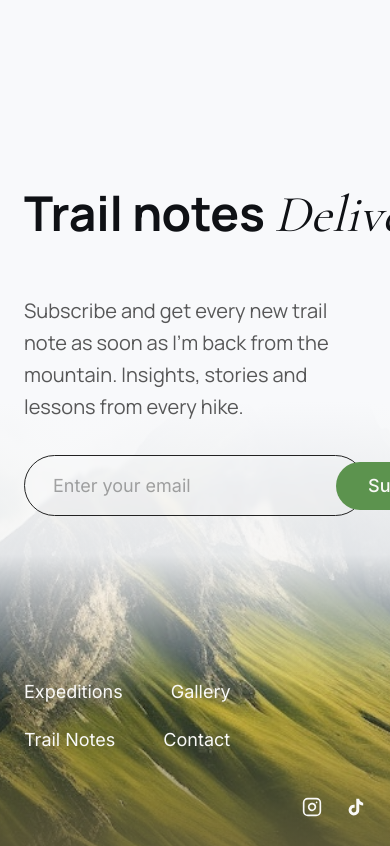
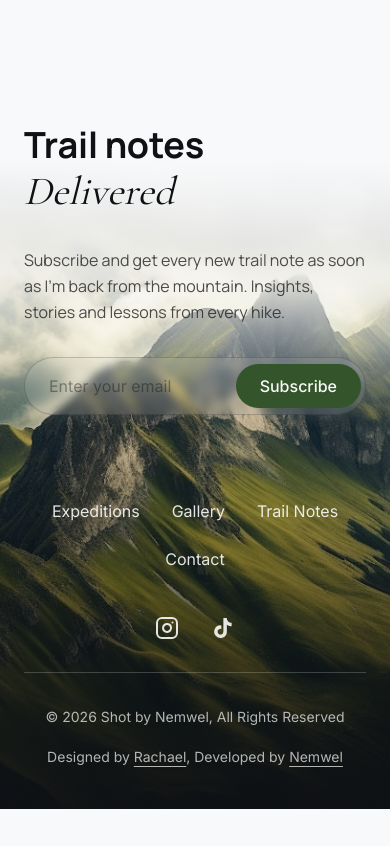
Before and after one commit to letsspice/shotsbynemwel, a Next.js app: page / in a window 390 px wide. Shown: the part 5280-6126 px from the top of the page. After the commit the page ends 6089 px from the top, so only its background shows below. Built offline with nearby package versions, Linux system fonts and the light colour scheme.

Commit message:
work on the footer section mobile version of the app

```diff
--- a/app/components/sections/Footer.tsx
+++ b/app/components/sections/Footer.tsx
@@ -1,5 +1,4 @@
 "use client";
-
 import React, { useState } from "react";
 import Image from "next/image";
 import Link from "next/link";
@@ -35,55 +34,53 @@ export default function Footer() {
           priority
         />
 
-        {/* TOP GRADIENT: The "Mist" that clears at the middle */}
+        {/* TOP GRADIENT: The "Mist" that clears at the middle - Adjusted for mobile blend */}
         <div
           className="absolute inset-0 z-10"
           style={{
-            background: "linear-gradient(180deg, #F8F9FB 0%, #F8F9FB 35%, rgba(248, 249, 251, 0.9) 50%, rgba(248, 249, 251, 0) 65%)"
+            background: "linear-gradient(180deg, #F8F9FB 0%, #F8F9FB 15%, rgba(248, 249, 251, 0.8) 30%, rgba(248, 249, 251, 0) 50%)"
           }}
         />
-
         {/* BOTTOM GRADIENT: Subtle Olive Wrap for text legibility */}
         <div
           className="absolute inset-0 z-20"
           style={{
-            background: "linear-gradient(0deg, #595640 0%, #6D643E 15%, rgba(109, 100, 62, 0) 40%)"
+            background: "linear-gradient(0deg, rgba(15, 17, 21, 0.95) 0%, rgba(15, 17, 21, 0.6) 25%, rgba(15, 17, 21, 0) 60%)"
           }}
         />
       </div>
 
       {/* 2. Content Layer */}
-      <div className="relative z-30 px-6 md:px-[100px] pt-[140px] pb-[40px]">
+      <div className="relative z-30 px-6 md:px-[100px] pt-[80px] md:pt-[140px] pb-[40px]">
         <div className="max-w-[1238px] mx-auto">
 
           {/* Newsletter Section */}
-          <div className="grid grid-cols-1 lg:grid-cols-2 gap-12 mb-[160px] items-start">
+          <div className="grid grid-cols-1 lg:grid-cols-2 gap-8 md:gap-12 mb-[80px] md:mb-[160px] items-start">
             <div>
-              <h2 className="tracking-[-0.0128em] whitespace-nowrap">
-                <span className="font-manrope font-bold text-[48px] leading-[60px] text-dark">
+              <h2 className="tracking-[-0.0128em]">
+                <span className="font-manrope font-bold text-[36px] md:text-[48px] leading-[44px] md:leading-[60px] text-dark block md:inline">
                   Trail notes{" "}
                 </span>
-                <span className="font-serif italic font-normal text-[52px] leading-[64px] text-dark tracking-[0.002em]">
+                <span className="font-serif italic font-normal text-[40px] md:text-[52px] leading-[48px] md:leading-[64px] text-dark tracking-[0.002em]">
                   Delivered
                 </span>
               </h2>
             </div>
-
             <div className="flex flex-col">
-              <p className="font-manrope font-normal text-[20px] leading-[32px] text-body opacity-75 mb-8 max-w-[500px]">
+              <p className="font-manrope font-normal text-[16px] md:text-[20px] leading-[26px] md:leading-[32px] text-body opacity-80 mb-8 max-w-[500px]">
                 Subscribe and get every new trail note as soon as I&apos;m back from the mountain.
                 Insights, stories and lessons from every hike.
               </p>
 
-              {/* Newsletter Form */}
+              {/* Newsletter Form: Styled as a pill to match mobile UI */}
               <form onSubmit={handleSubmit} className="relative w-full max-w-[480px]">
-                <div className="relative flex items-center p-1 border border-body rounded-full bg-white/5 backdrop-blur-[2px] transition-all focus-within:border-accent-green">
+                <div className="relative flex items-center p-1 border border-dark/20 rounded-full bg-white/10 backdrop-blur-[4px] transition-all focus-within:border-accent-green">
                   <input
                     type="email"
                     placeholder="Enter your email"
                     value={email}
                     onChange={(e) => setEmail(e.target.value)}
-                    className="flex-grow bg-transparent px-6 py-3 font-inter font-normal text-[18px] text-body placeholder:text-body/40 outline-none"
+                    className="flex-grow bg-transparent px-5 md:px-6 py-3 font-inter font-normal text-[16px] md:text-[18px] text-dark placeholder:text-dark/40 outline-none w-full"
                     aria-label="Email subscription"
                   />
 
@@ -91,7 +88,7 @@ export default function Footer() {
                     <button
                       type="submit"
                       disabled
-                      className="px-8 py-3 bg-accent-green rounded-full font-inter font-medium text-[18px] leading-[24px] text-offwhite transition-all cursor-not-allowed"
+                      className="px-6 md:px-8 py-2.5 md:py-3 bg-primary rounded-full font-inter font-medium text-[16px] md:text-[18px] leading-[24px] text-offwhite transition-all cursor-not-allowed whitespace-nowrap"
                     >
                       Subscribe
                     </button>
@@ -106,26 +103,25 @@ export default function Footer() {
             </div>
           </div>
 
-          {/* Footer Navigation & Branding */}
-          <div className="flex flex-col md:flex-row justify-between items-end gap-10 mb-8">
-            <nav className="flex flex-wrap gap-x-[48px] gap-y-4">
+          {/* Footer Navigation & Branding: Centered on mobile as per design */}
+          <div className="flex flex-col md:flex-row justify-between items-center md:items-end gap-10 mb-8">
+            <nav className="flex flex-wrap justify-center gap-x-[32px] md:gap-x-[48px] gap-y-4">
               {['Expeditions', 'Gallery', 'Trail Notes', 'Contact'].map((item) => (
                 <Link
                   key={item}
                   href={`#${item.toLowerCase().replace(' ', '-')}`}
-                  className="font-inter font-normal text-[18px] leading-[32.4px] text-offwhite hover:text-accent-green transition-colors"
+                  className="font-inter font-normal text-[16px] md:text-[18px] leading-[32.4px] text-offwhite/90 hover:text-accent-green transition-colors"
                 >
                   {item}
                 </Link>
               ))}
             </nav>
-
-            <div className="flex items-center gap-6">
-              <Link href="https://www.instagram.com/shotbynemwel/" className="text-offwhite hover:text-accent-green transition-colors" aria-label="Instagram" target="_blank">
-                <Instagram size={20} />
+            <div className="flex items-center gap-8">
+              <Link href="https://www.instagram.com/shotbynemwel/" className="text-offwhite/90 hover:text-accent-green transition-colors" aria-label="Instagram" target="_blank">
+                <Instagram size={24} />
               </Link>
-              <Link href="https://www.tiktok.com/@shotsbynemwel" className="text-offwhite hover:text-accent-green transition-colors" aria-label="TikTok" target="_blank">
-                <svg width="20" height="20" viewBox="0 0 24 24" fill="currentColor">
+              <Link href="https://www.tiktok.com/@shotsbynemwel" className="text-offwhite/90 hover:text-accent-green transition-colors" aria-label="TikTok" target="_blank">
+                <svg width="24" height="24" viewBox="0 0 24 24" fill="currentColor">
                   <path d="M19.59 6.69a4.83 4.83 0 0 1-3.77-4.25V2h-3.45v13.67a2.89 2.89 0 0 1-5.2 1.74 2.89 2.89 0 0 1 2.31-4.64 2.93 2.93 0 0 1 .88.13V9.4a6.84 6.84 0 0 0-1-.05A6.33 6.33 0 0 0 5 20.1a6.34 6.34 0 0 0 10.86-4.43v-7a8.16 8.16 0 0 0 4.77 1.52v-3.4a4.85 4.85 0 0 1-1.04-.1z"/>
                 </svg>
               </Link>
@@ -133,14 +129,14 @@ export default function Footer() {
           </div>
 
           {/* Divider */}
-          <div className="w-full h-[1px] bg-border opacity-30 mb-8" />
+          <div className="w-full h-[1px] bg-offwhite/20 mb-8" />
 
-          {/* Attributions */}
-          <div className="flex flex-col md:flex-row justify-between items-center gap-4">
-            <p className="font-inter font-normal text-[18px] leading-[32px] text-offwhite">
-              © {year} Shots by Nemwel, All Rights Reserved
+          {/* Attributions: Centered on mobile */}
+          <div className="flex flex-col md:flex-row justify-between items-center gap-4 text-center md:text-left">
+            <p className="font-inter font-normal text-[14px] md:text-[18px] leading-[24px] md:leading-[32px] text-offwhite/70">
+              © {year} Shot by Nemwel, All Rights Reserved
             </p>
-            <p className="font-inter font-normal text-[18px] leading-[32px] text-offwhite">
+            <p className="font-inter font-normal text-[14px] md:text-[18px] leading-[24px] md:leading-[32px] text-offwhite/70">
               Designed by <Link href="https://www.linkedin.com/in/rachaelngotho/" className="underline decoration-1 underline-offset-4" target="_blank">Rachael</Link>, Developed by <Link href="https://www.linkedin.com/in/nemwel-nyandoro/" className="underline decoration-1 underline-offset-4" target="_blank">Nemwel</Link>
             </p>
           </div>
```
